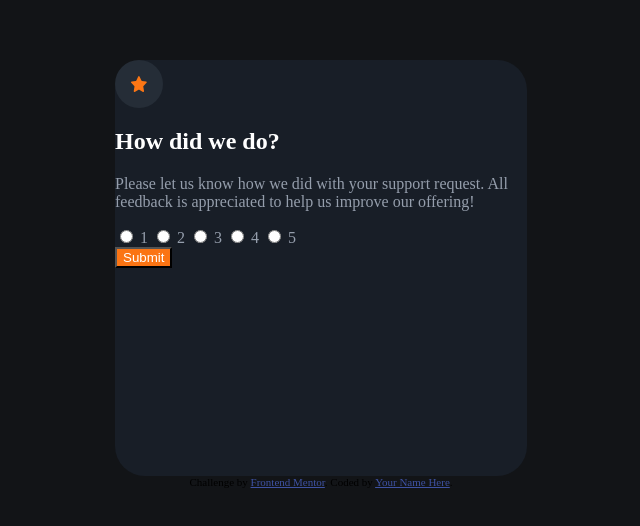
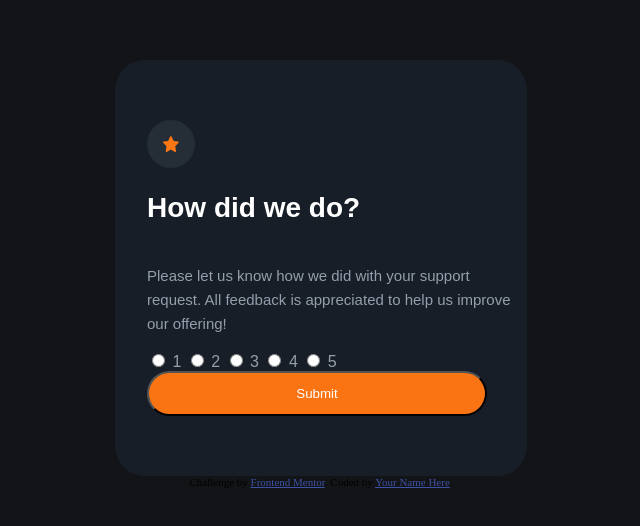
Before and after one commit to ProwlingLynx/FEMentor-interactive-rating-component, a plain HTML site: page index.html in a window 1280 px wide. Shown: the part 134-660 px from the top of the page, without its empty margins (327-967 px from the left). Drawn offline with Linux system fonts and the light colour scheme; a web font is replaced by a local one.

Commit message:
Fixed sizing issue with svg. Styled button. Styled fonts. Added font family.

```diff
--- a/style.css
+++ b/style.css
@@ -3,7 +3,8 @@
     --primary-color: hsl(25, 97%, 53%);
     --header-color: hsl(0, 0%, 100%);
     --text-color: hsl(217, 12%, 63%);
-    --star-background-color: hsl(213, 19%, 18%);
+    --circle-background-color: hsl(213, 19%, 18%);
+    --side-margin: 2rem;
 }
 
 body {
@@ -22,27 +23,50 @@ section {
     height: 26rem;
     border-radius: 30px;
     color: var(--text-color);
+    font-family: "Overpass", sans-serif;
+    display: flex;
+    flex-direction: column;
+    justify-content: center;
 }
 picture {
     height: 3rem;
     width: 3rem;
     border-radius: 1.5rem;
-    background-color: var(--star-background-color);
+    background-color: var(--circle-background-color);
+    margin-left: var(--side-margin);
     display: flex;
     flex-direction: column;
     justify-content: center;
     align-items: center;
 }
+
 img {
     height: 1rem;
     width: 1rem;
 }
 h2 {
+    margin-left: var(--side-margin);
     color: var(--header-color);
+    font-weight: 700;
+    font-size: 1.75rem;
+    line-height: 2.15rem;
+}
+p {
+    margin-left: var(--side-margin);
+    font-size: 0.9375rem;
+    font-weight: 400;
+    line-height: 1.5rem;
+}
+form {
+    margin-left: var(--side-margin)
 }
 button {
+    margin-left: var(--side-margin);
     background-color: var(--primary-color);
     color: var(--header-color);
+    width: 21.25rem;
+    height: 2.8125rem;
+    border-radius: 22.5px;
 }
 .attribution {
     font-size: 11px; text-align: center;
```
